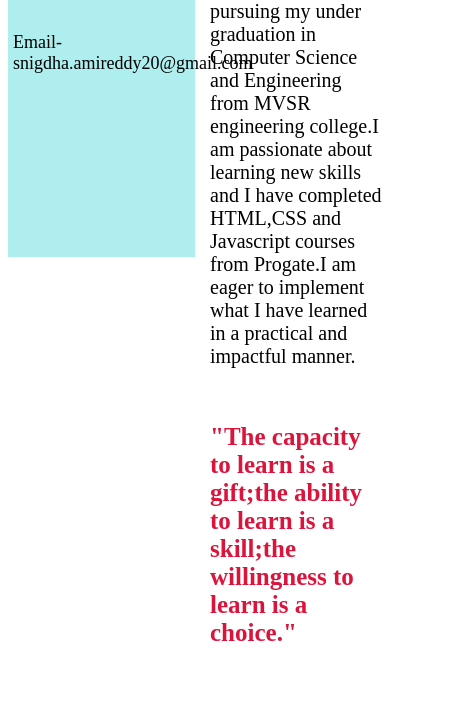
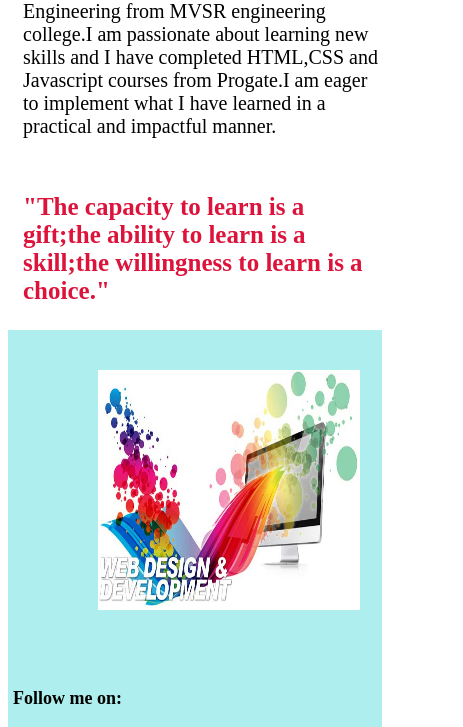
Before and after one commit to snigdhaamireddy/html, a plain HTML site: page index.html in a window 390 px wide. Shown: the part 484-1211 px from the top of the page, 463 px wide, since content can reach past the window. Before the commit the page ends 1156 px from the top, so only its background shows below. Drawn offline with Linux system fonts and the light colour scheme.

Commit message:
Update stylesheet.css

```diff
--- a/stylesheet.css
+++ b/stylesheet.css
@@ -1,3 +1,4 @@
+
 .righthalf{
 	width:50%;
 	height:100%;
@@ -66,3 +67,14 @@
 	color:#dc143c;
 	font-size:25px;
 }
+@media(max-width:670px){
+	.righthalf{
+	    width:100%;
+	}
+	.lefthalf{
+	    width:100%;
+	}
+	.email{
+	    padding-bottom:20px;
+	}
+}
```
